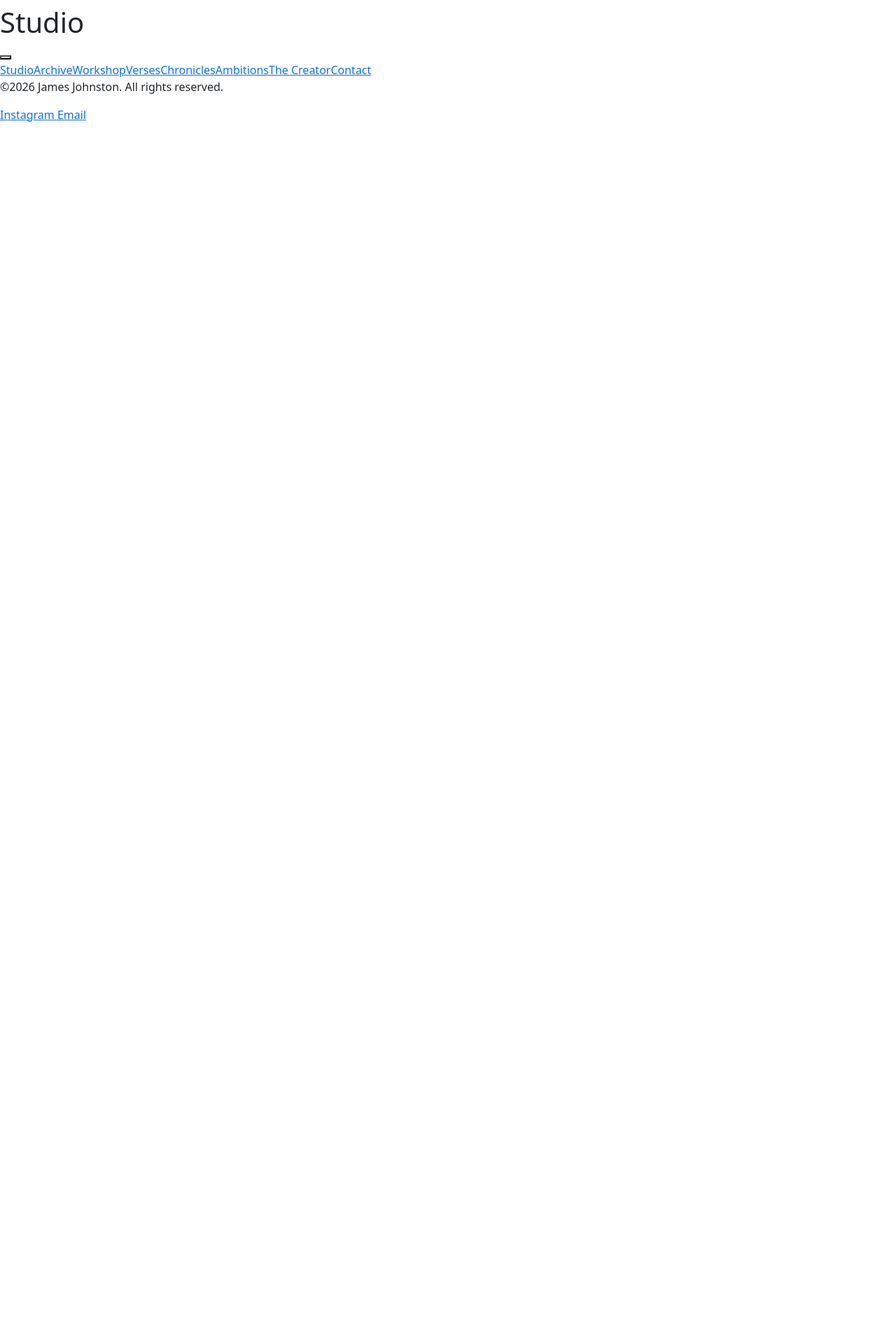
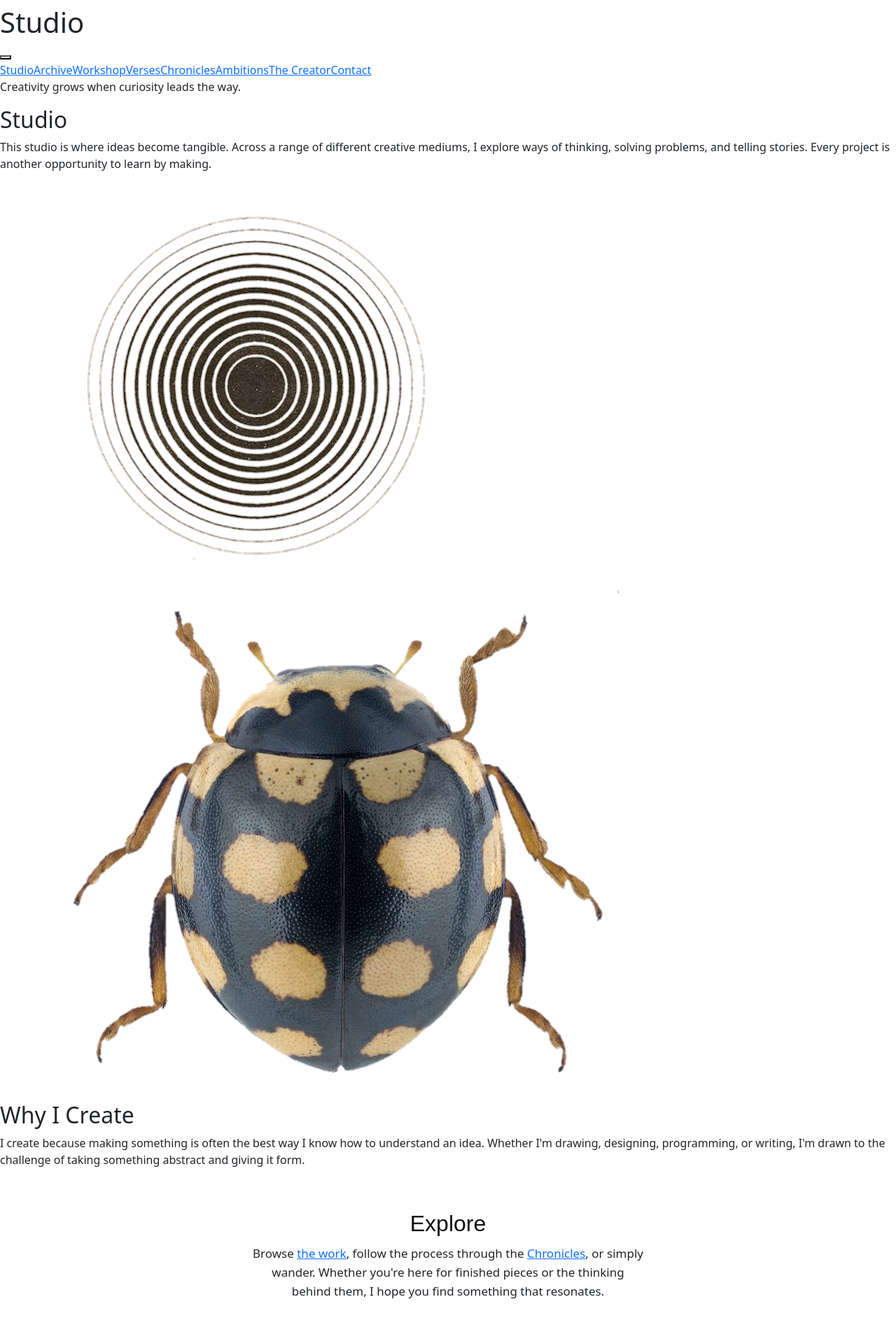
Before and after one commit to james-johnston-49/portfolio-website, a Vue app: page /artist/studio in a window 1280 px wide. Shown: the part 2133-4036 px from the top of the page at 70% size. Before the commit the page ends 2309 px from the top, so only its background shows below. Built offline with nearby package versions, Linux system fonts and the light colour scheme; the HTML template or start-up script is replaced by a standard one.

Commit message:
Add Studio homepage content and layout (placeholder centerpiece image)

```diff
--- a/src/views/artist/StudioView.vue
+++ b/src/views/artist/StudioView.vue
@@ -1,11 +1,81 @@
 <script setup>
-// TODO: Home page logic (if any) goes here.
-// Reference the old markup at: reference-old-site/index.html
-// Look for the content inside <main id="home-main">...</main>
+// Studio (Artist home page).
+// Layout classes (.tagline, .intro-text, .container, .center-circle,
+// .center-bug, .intro-text-right) already live in src/styles/main.css —
+// this view just supplies structure + copy.
+import { RouterLink } from "vue-router";
 </script>
 
 <template>
   <main id="home-main">
-    <!-- TODO: port the content from reference-old-site/index.html here -->
+    <p class="tagline">Creativity grows when curiosity leads the way.</p>
+
+    <div class="intro-text">
+      <h2>Studio</h2>
+      <p>
+        This studio is where ideas become tangible. Across a range of different
+        creative mediums, I explore ways of thinking, solving problems, and
+        telling stories. Every project is another opportunity to learn by
+        making.
+      </p>
+    </div>
+
+    <div class="container">
+      <div class="center-circle">
+        <img src="/assets/spiral.png" alt="ripple circle" />
+      </div>
+      <div class="center-bug">
+        <img src="/assets/bugc.png" alt="illustration of a beetle" />
+      </div>
+    </div>
+
+    <div class="intro-text-right">
+      <h2>Why I Create</h2>
+      <p>
+        I create because making something is often the best way I know how to
+        understand an idea. Whether I'm drawing, designing, programming, or
+        writing, I'm drawn to the challenge of taking something abstract and
+        giving it form.
+      </p>
+    </div>
+
+    <div class="explore">
+      <h2>Explore</h2>
+      <p>
+        Browse
+        <RouterLink to="/artist/archive">the work</RouterLink>, follow the
+        process through the
+        <RouterLink to="/artist/chronicles">Chronicles</RouterLink>, or simply
+        wander. Whether you're here for finished pieces or the thinking behind
+        them, I hope you find something that resonates.
+      </p>
+    </div>
   </main>
 </template>
+
+<style scoped>
+.explore {
+  max-width: 600px;
+  margin: 60px auto 40px;
+  text-align: center;
+  padding: 0 20px;
+}
+
+.explore h2 {
+  color: #0f0c11;
+  margin-bottom: 10px;
+  font-family: "Outfit", sans-serif;
+}
+
+.explore p {
+  font-size: 17px;
+  line-height: 1.6;
+  text-align: center;
+}
+
+@media (max-width: 900px) {
+  .explore {
+    margin-top: 20px;
+  }
+}
+</style>
```
